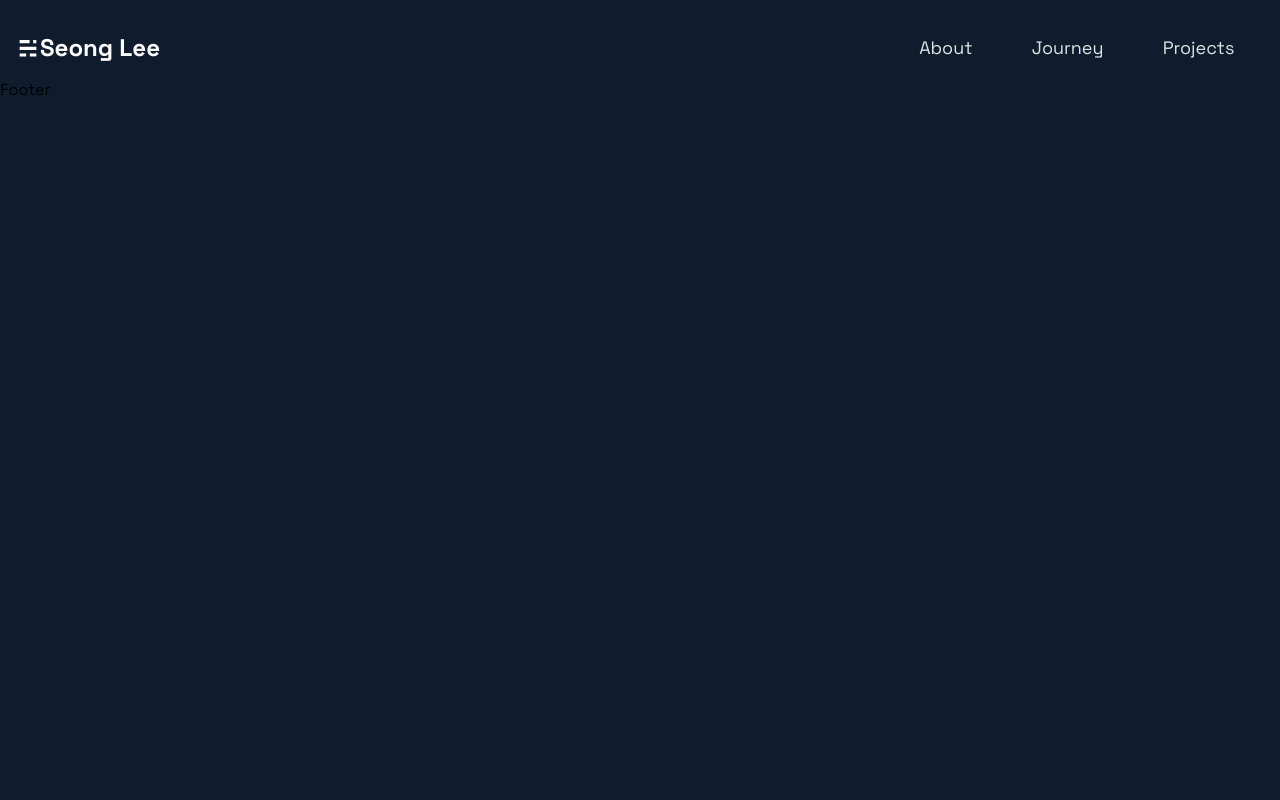
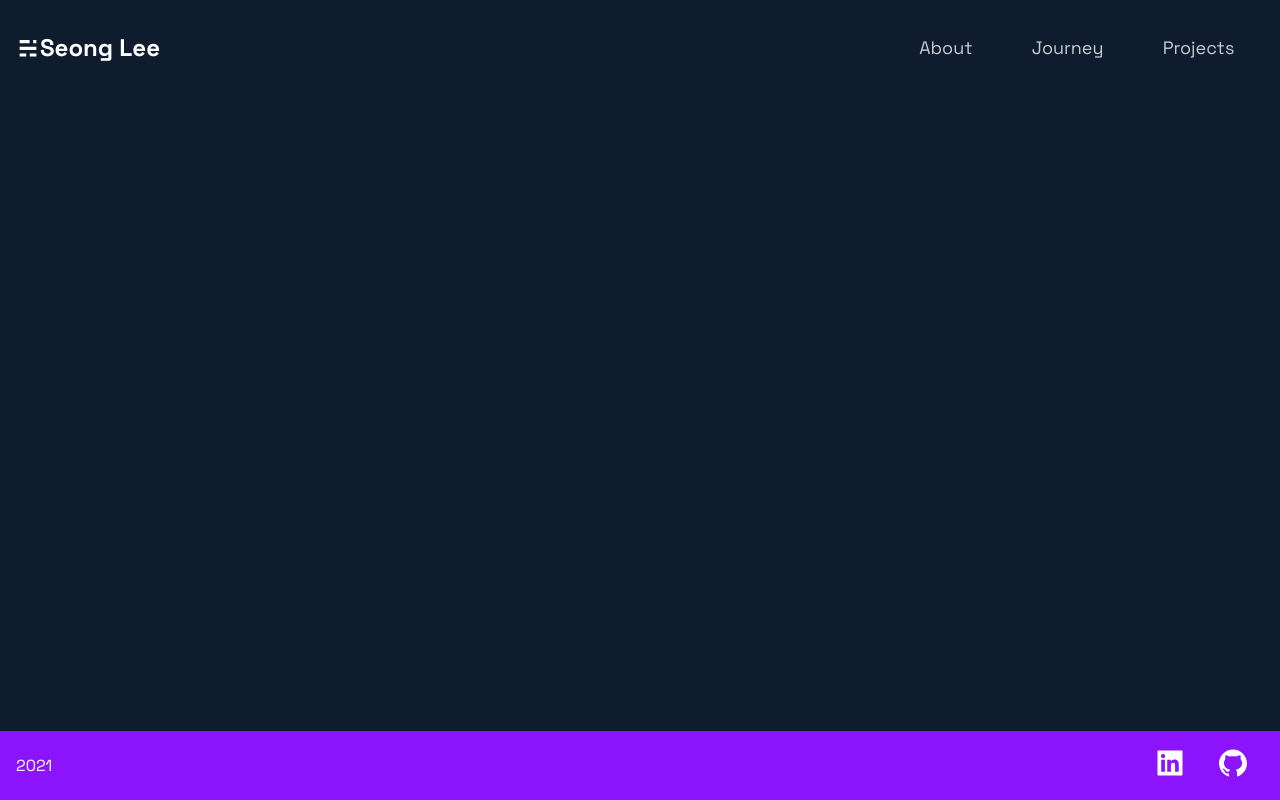
Before and after one commit to GitFlowin/personal-portfolio, a Next.js app: page / in a window 1280 px wide. Built offline with nearby package versions, Linux system fonts and the light colour scheme.

Commit message:
Create Footer and install Babel

```diff
--- a/package.json
+++ b/package.json
@@ -16,6 +16,10 @@
     "styled-components": "^5.3.0"
   },
   "devDependencies": {
+    "@babel/cli": "^7.14.5",
+    "@babel/core": "^7.14.6",
+    "@babel/preset-env": "^7.14.7",
+    "babel-plugin-styled-components": "^1.12.0",
     "eslint": "7.29.0",
     "eslint-config-next": "11.0.0"
   }
--- a/src/components/Footer/Footer.js
+++ b/src/components/Footer/Footer.js
@@ -1,9 +1,27 @@
-import { Container } from "./FooterStyles";
+import { Container, SocialDiv, SocialIcon } from "./FooterStyles";
+import { AiFillGithub, AiFillLinkedin } from "react-icons/ai";
 
 const Footer = () => {
   return (
     <Container>
-      <div>Footer</div>
+      <div
+        style={{
+          display: "flex",
+          alignItems: "center",
+          color: "white",
+        }}
+      >
+        <p>{new Date().getFullYear()}</p>
+      </div>
+      {/* Social Links */}
+      <SocialDiv>
+        <SocialIcon href="https://www.linkedin.com/in/seong-lee/">
+          <AiFillLinkedin size="2rem" />
+        </SocialIcon>
+        <SocialIcon href="https://github.com/GitFlowing">
+          <AiFillGithub size="2rem" />
+        </SocialIcon>
+      </SocialDiv>
     </Container>
   );
 };
--- a/src/components/Footer/FooterStyles.js
+++ b/src/components/Footer/FooterStyles.js
@@ -1,3 +1,30 @@
 import styled from "styled-components";
 
-export const Container = styled.div``;
+export const Container = styled.div`
+  display: grid;
+  grid-template-columns: repeat(10, 1fr);
+  grid-template-rows: 1fr;
+  position: fixed;
+  bottom: 0;
+  left: 0;
+  width: 100%;
+  background-color: #8c14fc;
+  padding: 1rem;
+`;
+
+export const SocialDiv = styled.div`
+  grid-area: 1 / 10 / 2 / 10;
+  display: flex;
+  align-items: center;
+  justify-content: space-around;
+`;
+
+export const SocialIcon = styled.a`
+  color: white;
+  transition: 0.3s ease;
+  &:hover {
+    color: white;
+    transform: scale(1.2);
+    cursor: pointer;
+  }
+`;
--- a/src/components/Header/HeaderStyles.js
+++ b/src/components/Header/HeaderStyles.js
@@ -21,23 +21,6 @@ export const Title = styled.h2`
   color: white;
 `;
 
-export const SocialDiv = styled.div`
-  grid-area: 1 / 5 / 2 / 7;
-  display: flex;
-  align-items: center;
-  justify-content: space-around;
-`;
-
-export const SocialIcon = styled.a`
-  color: white;
-  transition: 0.3s ease;
-  &:hover {
-    color: white;
-    transform: scale(1.2);
-    cursor: pointer;
-  }
-`;
-
 export const Nav = styled.ul`
   grid-area: 1 / 8 / 2 / 11;
   display: flex;
@@ -48,7 +31,7 @@ export const Nav = styled.ul`
 export const NavLink = styled.a`
   font-size: 18px;
   color: #f3f7f6;
-  opacity: 0.9;
+  opacity: 0.8;
   transition: 0.5s ease;
   &:hover {
     color: white;
--- a/src/pages/_document.js
+++ b/src/pages/_document.js
@@ -29,7 +29,7 @@ export default class MyDocument extends Document {
   }
   render() {
     return (
-      <Html lang="en-GB">
+      <Html lang="en">
         <Head>
           <link
             href="https://fonts.googleapis.com/css2?family=Space+Grotesk:wght@300;400;500;600;700&display=swap"
```
Also changed, not shown: src/components/Header/Header.js (+1 -19 lines), .babelrc (added), 2 other files (tests, documents, lock files or other folders).
